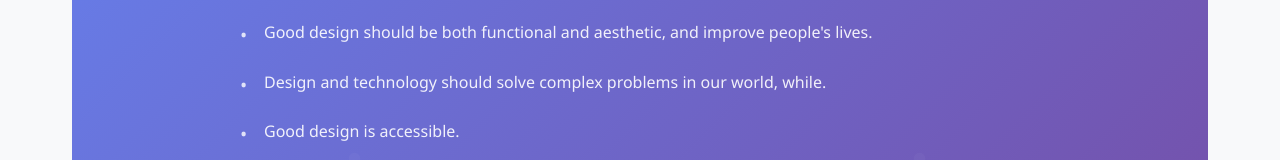
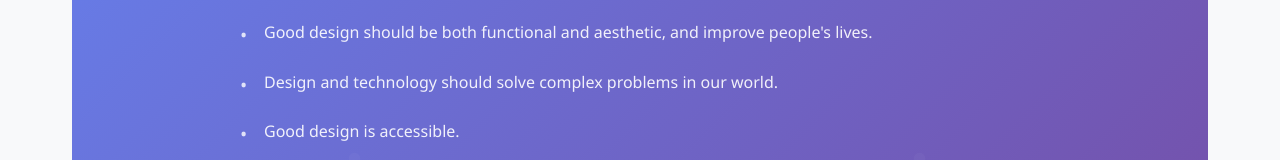
Before and after one commit to filexc/engineering-portfolio, a React (Create React App) app: page / in a window 1280 px wide. Shown: the part 965-1125 px from the top of the page. Built offline with nearby package versions, Linux system fonts and the light colour scheme.

Commit message:
fixed typo

```diff
--- a/src/components/Home.js
+++ b/src/components/Home.js
@@ -43,7 +43,7 @@ const Home = () => {
         <div className="manifesto-content">
           <ul className="manifesto-list">
             <li>Good design should be both functional and aesthetic, and improve people's lives.</li>
-            <li>Design and technology should solve complex problems in our world, while.</li>
+            <li>Design and technology should solve complex problems in our world.</li>
             <li>Good design is accessible.</li>
             <li>The designer's job is to create solutions that solve problems that the affected communities need/want.</li>
             <li>Good design does not have negative impacts on the environment or the workers.</li>
```
